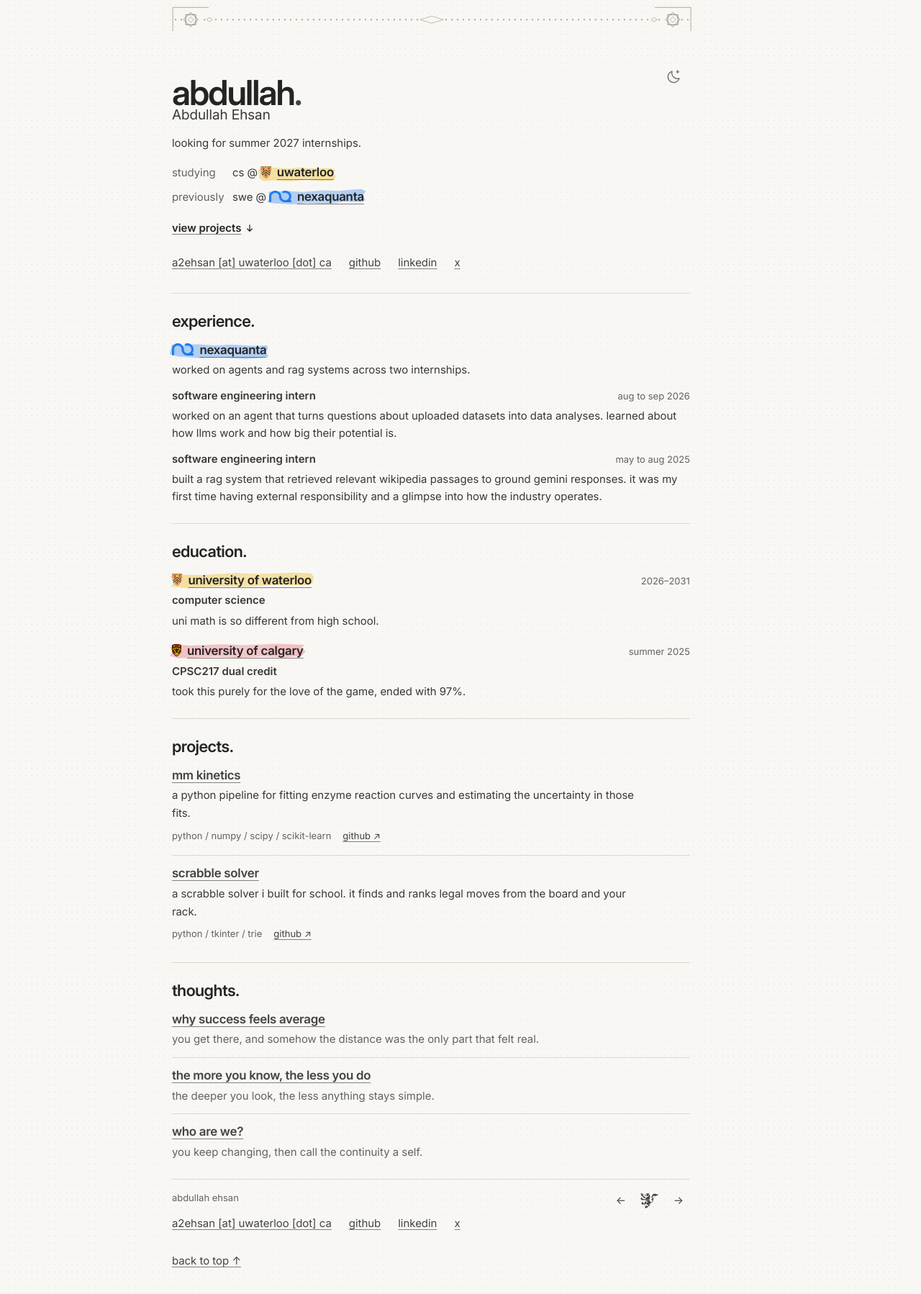
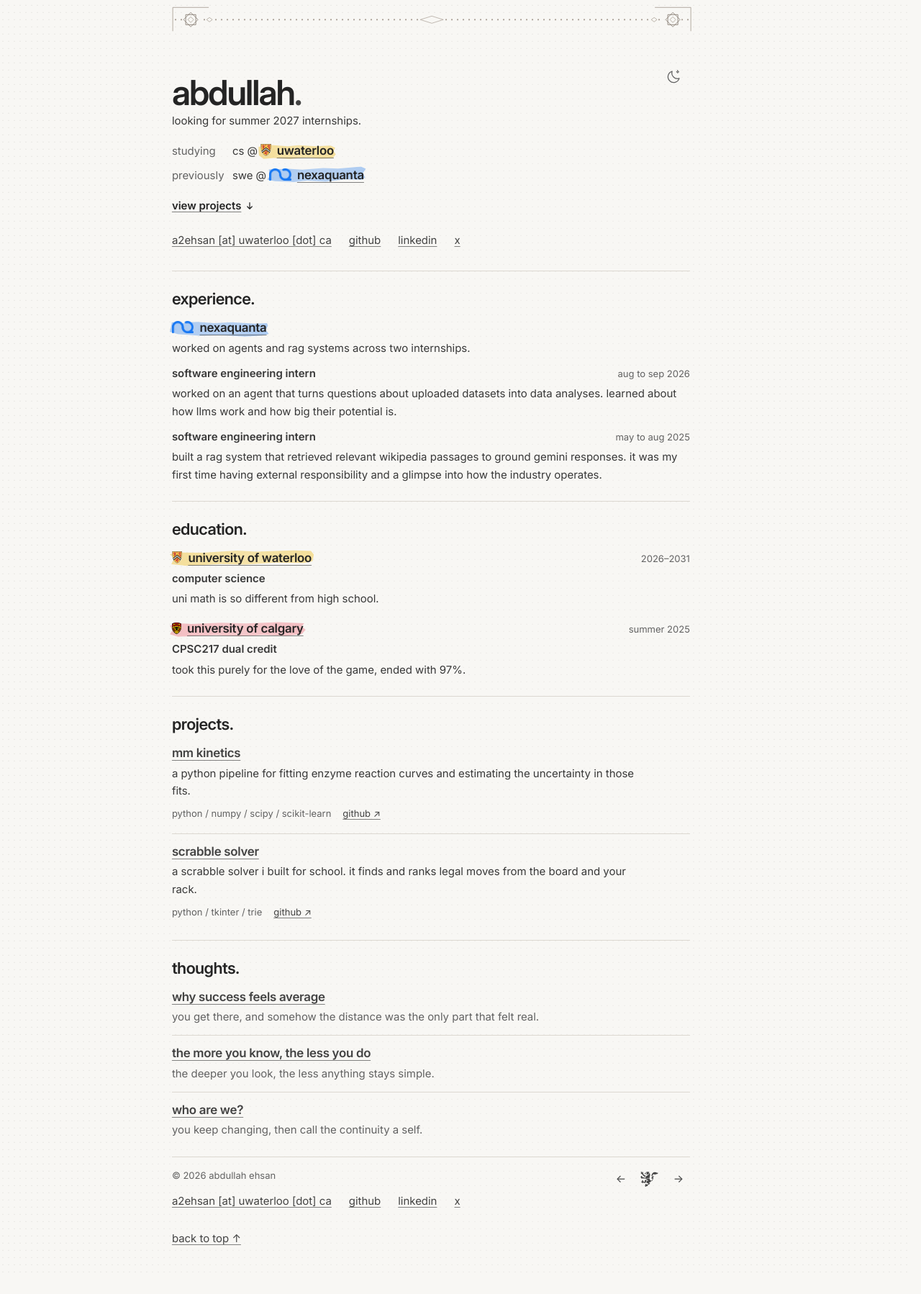
Before and after one commit to aehsan275/portfolio, a React (Vite) app: page / in a window 1280 px wide. Shown: the whole page at 72% size. After the commit the page ends 1768 px from the top, so only its background shows below. Built offline with nearby package versions, Linux system fonts and the light colour scheme.

Commit message:
Move portfolio name into footer copyright

```diff
--- a/src/App.tsx
+++ b/src/App.tsx
@@ -210,7 +210,6 @@ function PortfolioContent({ reduced, initialHome }: { reduced: boolean; initialH
         <div className="home-composition">
           <section className="intro" data-reading aria-label="About Abdullah">
             <Name reduced={reduced} initialHome={initialHome} />
-            <p className="intro-affiliation">{profile.name}</p>
             <p className="intro-bio">{profile.introduction}</p>
           </section>
           <div className="summary" data-reading>
@@ -875,7 +874,7 @@ export default function App({ initialPath }: { initialPath?: string } = {}) {
         </button>
         <PageContent path={route.path} reduced={reduced} initialHome={initialHome.current} />
         <footer className="site-footer" data-reading>
-          <p className="footer-name">abdullah ehsan</p>
+          <p className="footer-copyright">© {new Date().getFullYear()} abdullah ehsan</p>
           <CsWebring />
           <ContactLinks />
 
--- a/src/styles.css
+++ b/src/styles.css
@@ -391,11 +391,6 @@ h1:focus {
 .name[data-initial-home='true'] .name-english,
 .name[data-initial-home='true'] .name-urdu {
   animation-delay: 2.4s;
-}
-.intro-affiliation {
-  font-family: var(--font-reading);
-  font-size: clamp(17px, 1.5vw, 21px);
-  line-height: 1.6;
 }
 .organization-name {
   display: inline-block;
@@ -932,7 +927,7 @@ html[data-page-hidden='true'] .name > span {
   -webkit-mask: url('/logos/cs-webring.svg') center / contain no-repeat;
   mask: url('/logos/cs-webring.svg') center / contain no-repeat;
 }
-.footer-name {
+.footer-copyright {
   margin-bottom: 8px;
   color: var(--ink-muted);
   font: 400 var(--type-small)/1.5 var(--font-reading);
```
